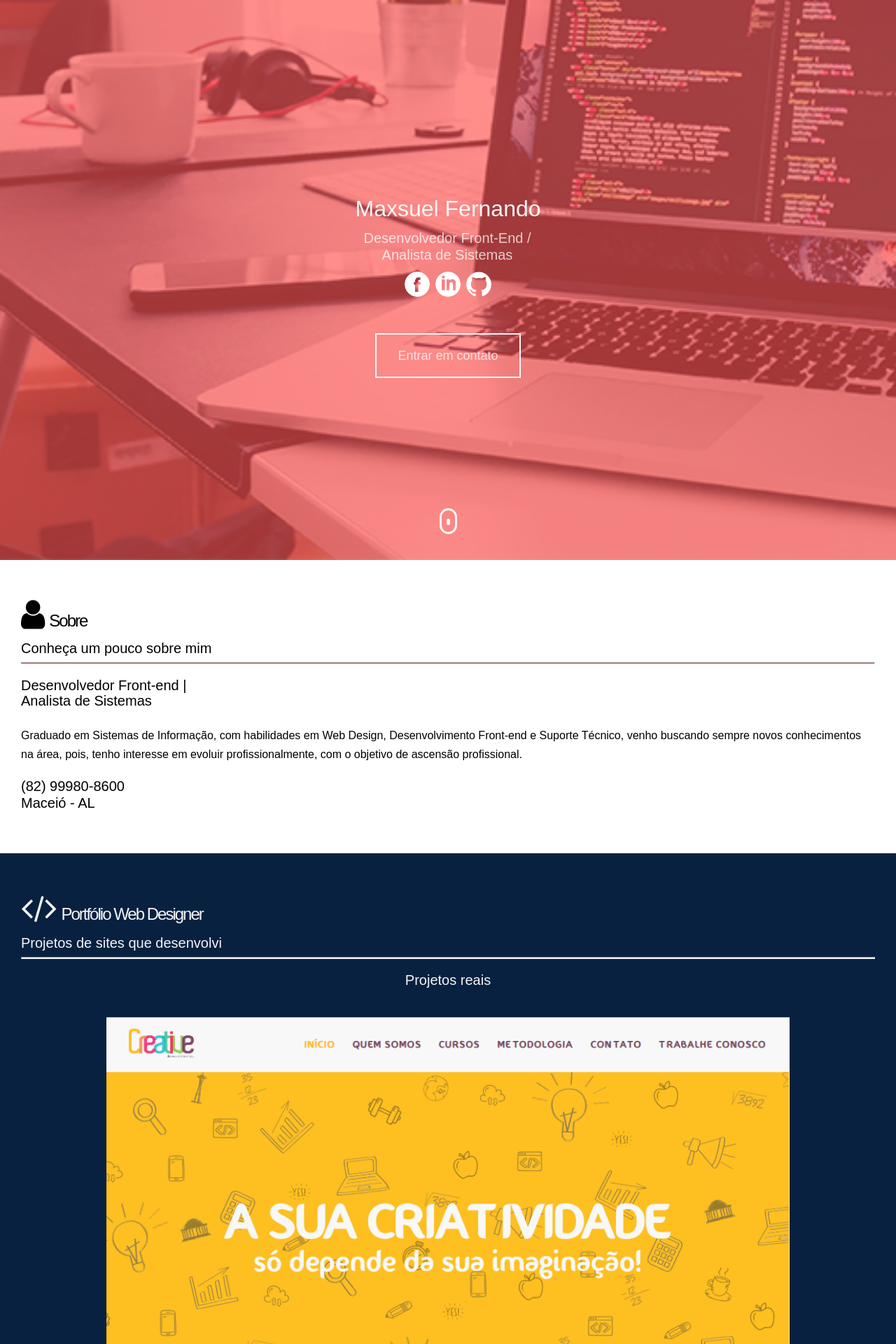
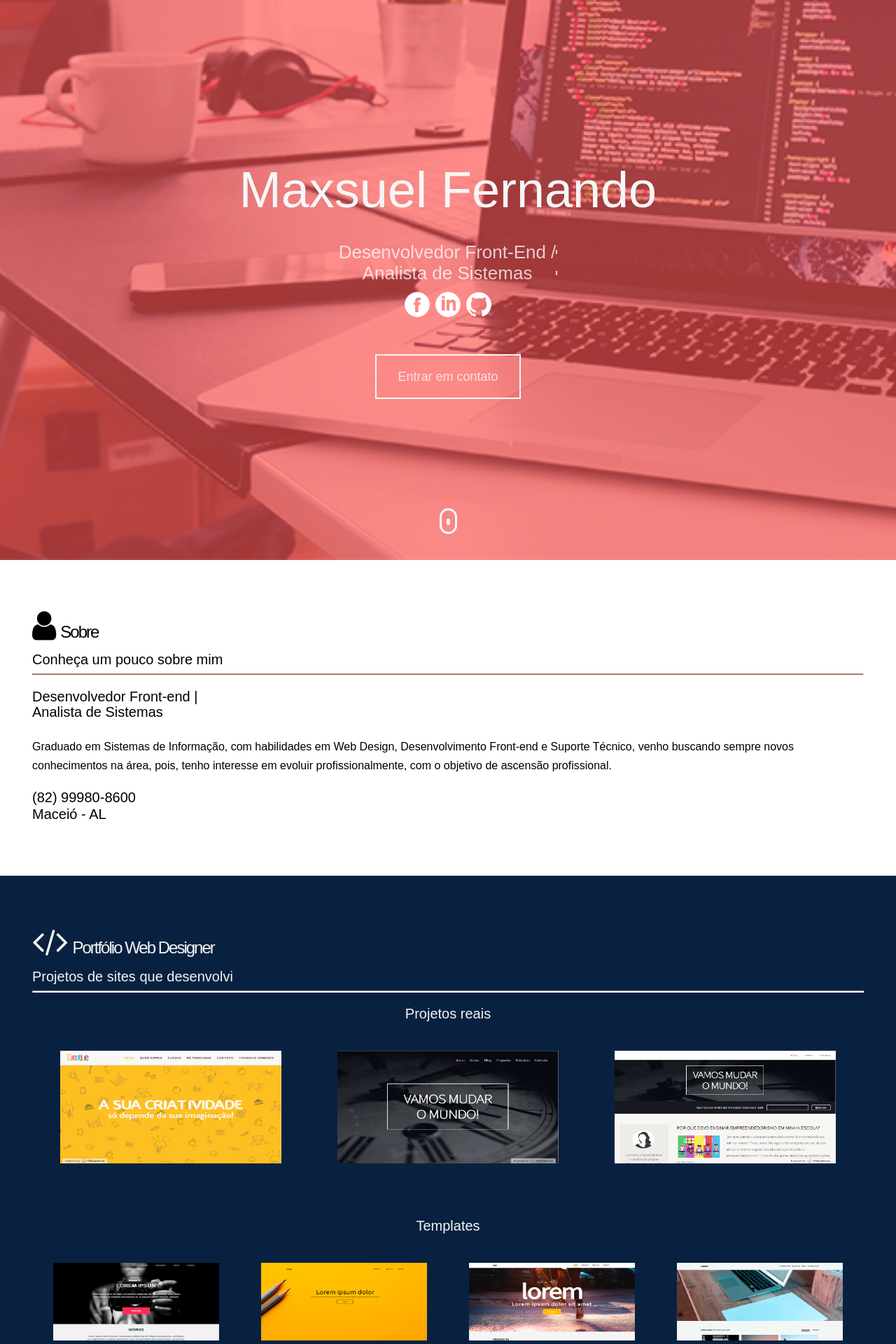
Before and after one commit to maxsueldev/portfolio2.0, a PHP site: page / in a window 1280 px wide. Shown: the top 1920 px of the page at 70% size. Run offline with PHP 8.4, Linux system fonts and the light colour scheme; some web fonts are replaced.

Commit message:
index responsiva

```diff
--- a/css/style.css
+++ b/css/style.css
@@ -318,7 +318,7 @@
     justify-content: center;
     align-items: center;
     background-color: #092140;
-    padding: 20px 0;
+    padding: 40px 0 20px 0;
 }
 
 .footer img {
@@ -328,3 +328,46 @@
 .footer img:hover {
     background-color: #dc4f49;
 }
+
+/*////////////////////////// PARA TABLETS //////////////////////////*/
+
+@media (min-width: 834px) {
+   h1 {
+    font-size: 56px;
+    line-height: 40px;
+   }
+
+   .intro h3 {
+    font-size: 26px;
+  }
+
+  .intro-efect {
+    margin-top: 16px;
+  }
+
+  .sobre, .portfolio, .contato {
+    padding: 46px
+  }
+}
+
+/*////////////////////////// PARA TELAS MAIORES //////////////////////////*/
+
+@media(min-width: 1040px) {
+    .intro h1 {
+        font-size: 72px;
+    }
+
+    .intro h3 {
+        font-size: 26px;
+        line-height: 6px;
+    }
+
+    .intro-efect {
+        margin-top: 42px;
+    }
+
+    .projetos-flex {
+        display: flex;
+        flex-direction: row;
+    }
+}
--- a/index.html
+++ b/index.html
@@ -90,6 +90,7 @@
 
 				<div class="pjt_reais">
 					<h3 class="pjt_title">Projetos reais</h3>
+					<div class="projetos-flex">
 						<a href="portfolio/escolacreative" target="_blank">
 							<img src="img/portfolio/site01.png" alt="Site 01">
 						</a>
@@ -102,10 +103,12 @@
 							<img src="img/portfolio/site03.png" alt="Site 03">
 						</a>
 					</div>
+				</div>
 
 				<div class="templates">
 					<div class="templates-container">
 						<h3 class="pjt_title">Templates</h3>
+						<div class="projetos-flex">
 							<a href="portfolio/site1" target="_blank">
 								<img src="img/portfolio/site04.png" alt="Site 04">
 							</a>
@@ -121,6 +124,7 @@
 							<a href="portfolio/site4" target="_blank">
 								<img src="img/portfolio/site07.png" alt="Site 07">
 							</a>
+						</div>
 					</div>
 				</div>
 			</div>
```
Also changed, not shown: img/print/mobile/print4.png (added). Lines whose indentation alone changed are shown as unchanged.
